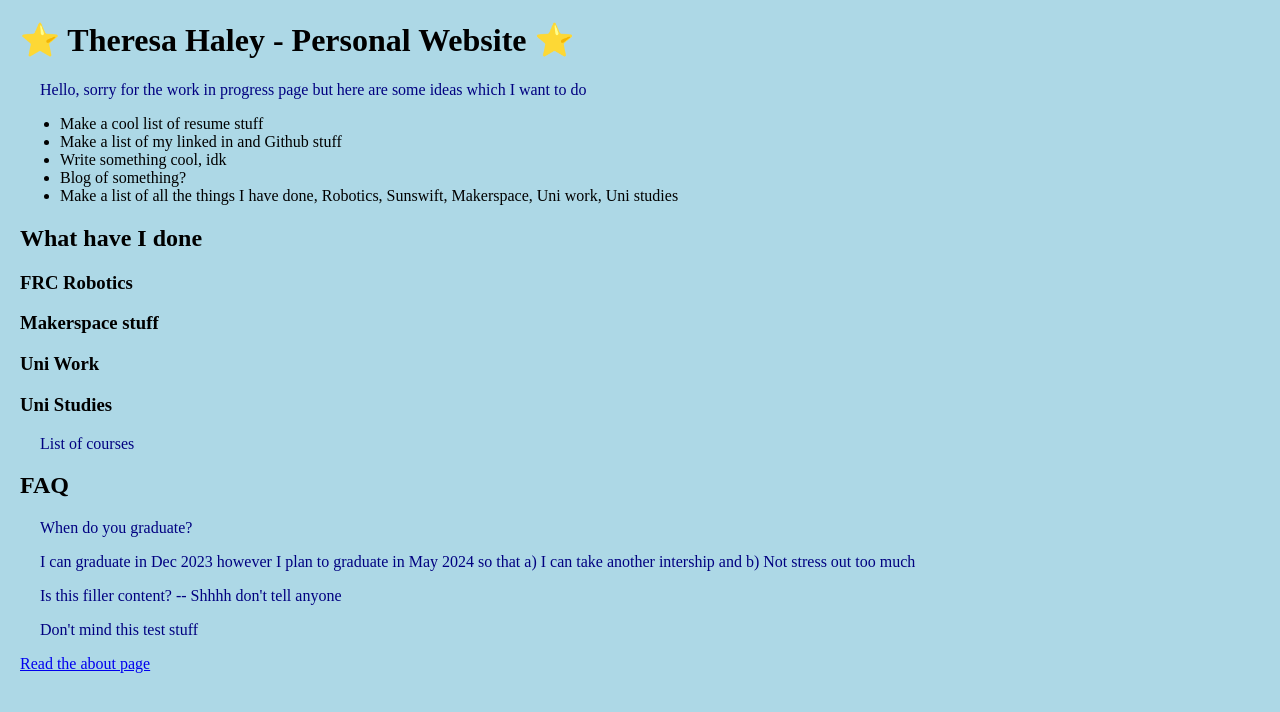
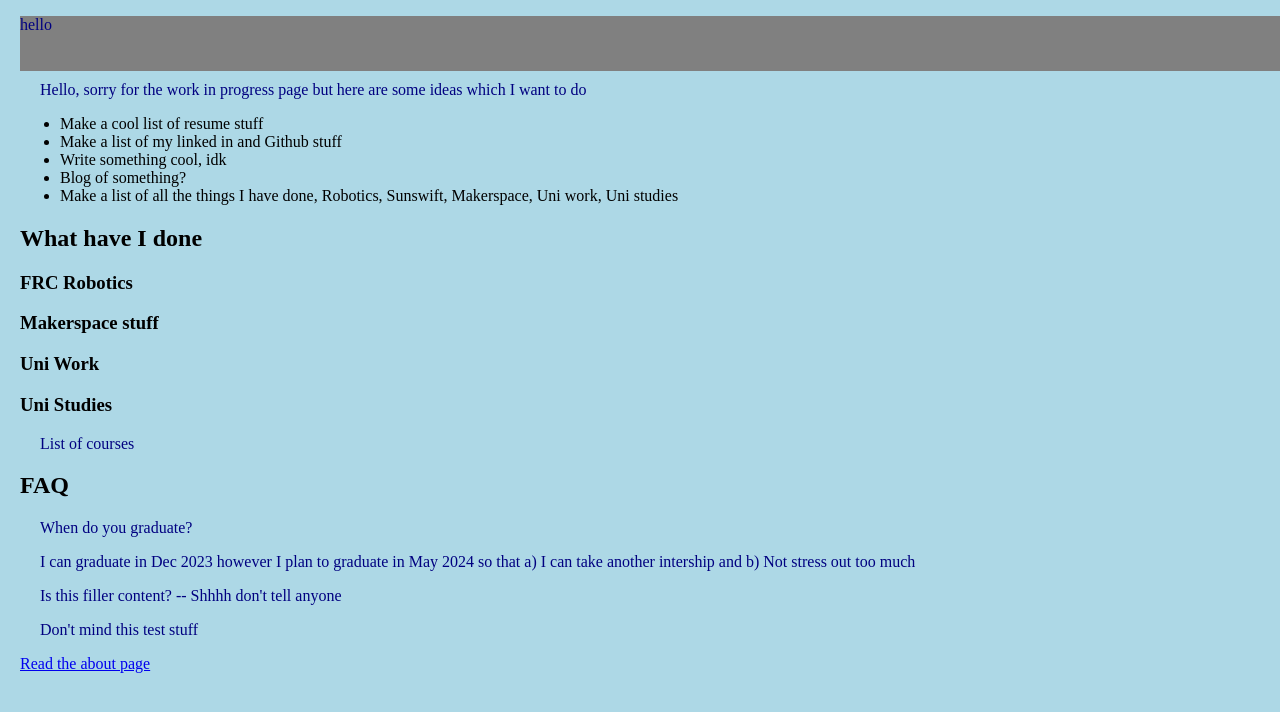
Before and after one commit to t-haley/t-haley.github.io, a plain HTML site: page index.html in a window 1280 px wide. Drawn offline with Linux system fonts and the light colour scheme.

Commit message:
Trying to update the website

```diff
--- a/index.html
+++ b/index.html
@@ -7,7 +7,10 @@
       <title>Theresa Haley</title>
   </head>
 
+  <p class="navbar"> hello </p>
+
   <body>
+
     <h1>⭐️ Theresa Haley - Personal Website ⭐️</h1>
 
     <p>Hello, sorry for the work in progress page but here are some ideas which I want to do</p>
@@ -30,7 +33,6 @@
       <h3> Uni Studies </h3>
       <p> List of courses </p>
 
-
     <h2> FAQ </h2>
 
       <p> When do you graduate? </p>
--- a/style.css
+++ b/style.css
@@ -7,3 +7,12 @@ p {
     color: navy;
     margin-left: 20px;
     }
+
+.navbar {
+    position: fixed;
+    height: 55px;
+    width: 100%; /* So it goes across the entire screen */
+    background-color: grey;
+    top: 0;
+    left: 0; /* top and left basically fixes the navbar to the top */
+    }
```
Also changed, not shown: notes.txt.
